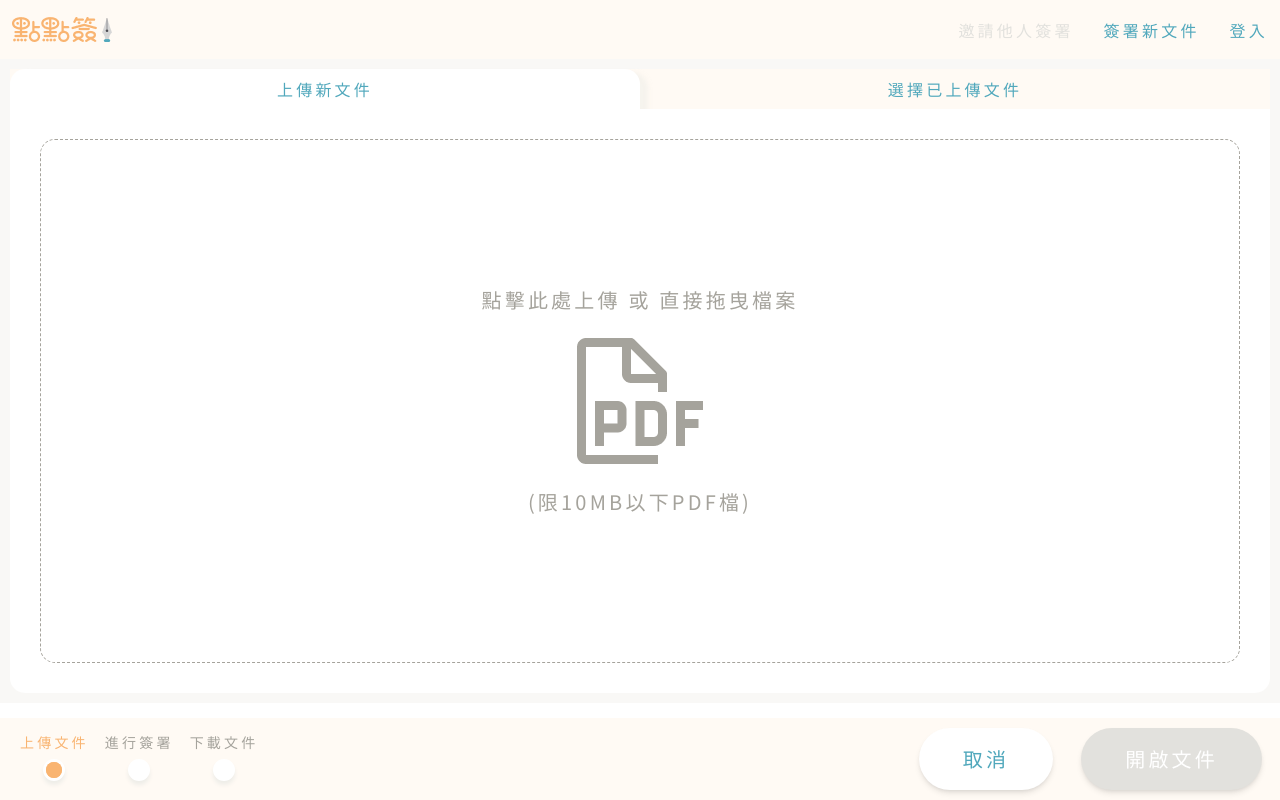
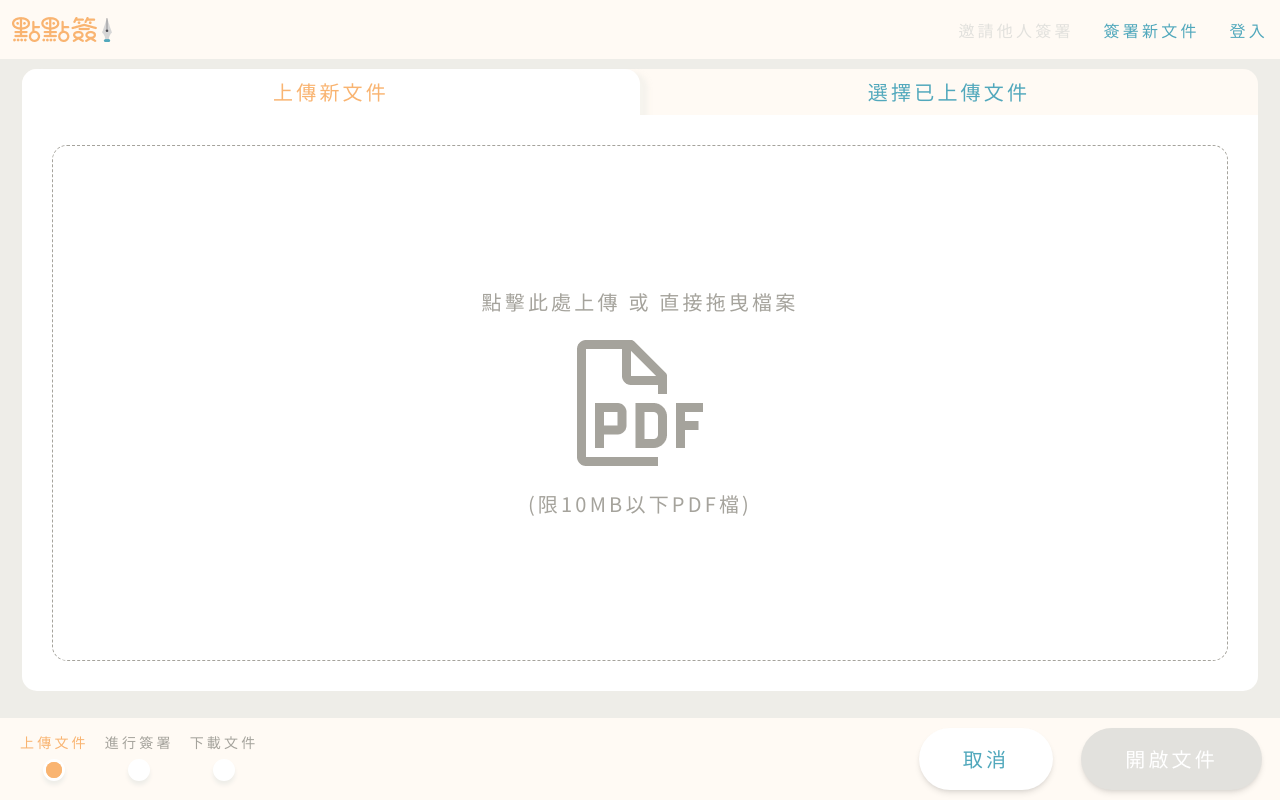
Before and after one commit to KumaShow/f2e-pdf-signature, a Vue app: page /#/upload in a window 1280 px wide. Built offline with nearby package versions, Linux system fonts and the light colour scheme.

Commit message:
更新程式碼顯示順序

```diff
--- a/src/views/UploadView.vue
+++ b/src/views/UploadView.vue
@@ -1,52 +1,3 @@
-<template>
-  <main class="p-2.5 bg-gray-light h-[calc(100%-76px-60px-20px)] flex flex-col">
-    <!-- 上傳 tab -->
-    <div class="flex flex-none bg-light-main">
-      <a
-        @click.prevent="() => setCurrentTab('UploadNew')"
-        class="w-1/2 text-center text-secondary
-        active:text-primary hover:text-primary bg-white py-2
-        rounded-t-[15px] shadow-[8px_4px_4px_0_rgba(238,237,232,0.5)]
-        cursor-pointer"
-      >
-        上傳新文件
-      </a>
-      <a
-        @click.prevent="() => setCurrentTab('UploadStorage')"
-        class="w-1/2 text-center text-secondary active:text-primary
-        hover:text-primary active:primary rounded-t-[15px] py-2
-        cursor-pointer"
-      >
-        選擇已上傳文件
-      </a>
-    </div>
-    <!-- 上傳區域 -->
-    <!-- 上傳新文件 -->
-    <component
-      :is="currentTab"
-      />
-      <!-- :pdf-list="pdfList" -->
-      <!-- @upload="uploadPDF" -->
-    <!-- 選擇已上傳文件 -->
-  </main>
-  <!-- step -->
-  <PDFStep />
-  <!-- 檔案大小提示 -->
-  <div class="fixed top-0 left-0 w-full h-full bg-dark/20 hidden" ref="modal">
-    <div class="absolute top-1/2 left-1/2 translate-x-[-50%] translate-y-[-50%]
-    bg-white text-dark h-[154px] flex items-center justify-center
-    rounded-[15px] container"
-    >
-      <p>您的檔案太大了!</p>
-      <button type="button" class="rounded-[15px] py-1.5 px-3
-            absolute bottom-2.5 right-2.5 bg-secondary text-white"
-            @click="closeModal">
-        我知道了
-      </button>
-    </div>
-  </div>
-</template>
-
 <script>
 import { mapState } from 'pinia';
 import PDFStep from '../components/PDFStep.vue';
@@ -65,17 +16,10 @@ export default {
   data() {
     return {
       modal: null,
-      // uploadState: 'new',
-      // pdfList: [],
       currentTab: 'UploadNew',
     };
   },
   watch: {
-    // uploadState() {
-    //   if (this.uploadState === 'new') {
-    //     // console.log();
-    //   }
-    // },
     isFileOverSize() {
       if (this.isFileOverSize) {
         this.modal.classList.remove('hidden');
@@ -84,32 +28,38 @@ export default {
   },
   computed: {
     ...mapState(useFileStore, ['isFileOverSize']),
+
+    activeTab() {
+      return this.currentTab === 'UploadNew'
+        ? 'UploadNew'
+        : 'UploadStorage';
+    },
   },
   methods: {
-    // ...mapActions(useFileStore, ['uploadPDF']),
-    // uploadPDF(data) {
-    //   if (data.file === undefined) return;
-    //   if (data.file.size > 10485760) {
-    //     this.modal.classList.remove('hidden');
-    //   } else {
-    //     // 產生 fileReader 物件
-    //     const fileReader = new FileReader();
-
-    //     fileReader.readAsArrayBuffer(data.file);
-    //     fileReader.addEventListener('load', () => {
-    //     // 獲取 readAsArrayBuffer 產生的結果，並用來渲染 PDF
-    //       const typedarray = new Uint8Array(fileReader.result);
-    //       // renderPDF(typedarray);
-    //       // console.log(typedarray);
-    //       this.pdfList.push({
-    //         data,
-    //         typedarray,
-    //       });
-    //     });
-    //   }
-    // },
     setCurrentTab(tab) {
       this.currentTab = tab;
+    },
+    isActive(tab) {
+      return this.activeTab === tab;
+    },
+    getTabClass(tab) {
+      const isActive = this.isActive(tab);
+      return {
+        'w-1/2': true,
+        'text-center': true,
+        'py-2': true,
+        'rounded-t-[15px]': true,
+        'cursor-pointer': true,
+        'transition-colors': true,
+        'text-10': true,
+        'sm:text-16': true,
+        'md:text-20': true,
+        'text-primary': isActive,
+        'text-secondary': !isActive,
+        'bg-white': isActive,
+        'shadow-[8px_4px_4px_0_rgba(238,237,232,0.5)]': isActive && tab === 'UploadNew',
+        'shadow-[-8px_4px_4px_0_rgba(238,237,232,0.5)]': isActive && tab === 'UploadStorage',
+      };
     },
     closeModal() {
       this.modal.classList.add('hidden');
@@ -120,3 +70,51 @@ export default {
   },
 };
 </script>
+
+<template>
+  <div class="flex flex-col h-[calc(100%-60px)]">
+    <main class="p-2.5 bg-gray flex flex-col flex-1
+      pb-[144px] sm:pb-[94px] md:pb-[108px]"
+    >
+      <!-- 上傳 tab -->
+      <div class="md:container w-full">
+        <div class="flex flex-none bg-light-main rounded-t-[15px]"
+        >
+          <a
+            @click.prevent="setCurrentTab('UploadNew')"
+            :class="getTabClass('UploadNew')"
+          >
+            上傳新文件
+          </a>
+          <a
+            @click.prevent="setCurrentTab('UploadStorage')"
+            :class="getTabClass('UploadStorage')"
+          >
+            選擇已上傳文件
+          </a>
+        </div>
+      </div>
+      <div class="md:container w-full h-full">
+        <component :is="currentTab" />
+      </div>
+    </main>
+    <!-- step -->
+    <PDFStep />
+  </div>
+  <!-- 檔案大小提示 -->
+  <div class="fixed top-0 left-0 w-full h-full bg-dark/20 hidden" ref="modal">
+    <div class="absolute top-1/2 left-1/2 translate-x-[-50%] translate-y-[-50%]
+    bg-white text-dark h-[154px] flex items-center justify-center
+    rounded-[15px] container"
+    >
+      <p>您的檔案太大了!</p>
+      <button
+        type="button"
+        class="rounded-[15px] py-1.5 px-3 absolute bottom-2.5 right-2.5 bg-secondary text-white"
+        @click="closeModal"
+      >
+        我知道了
+      </button>
+    </div>
+  </div>
+</template>
```
